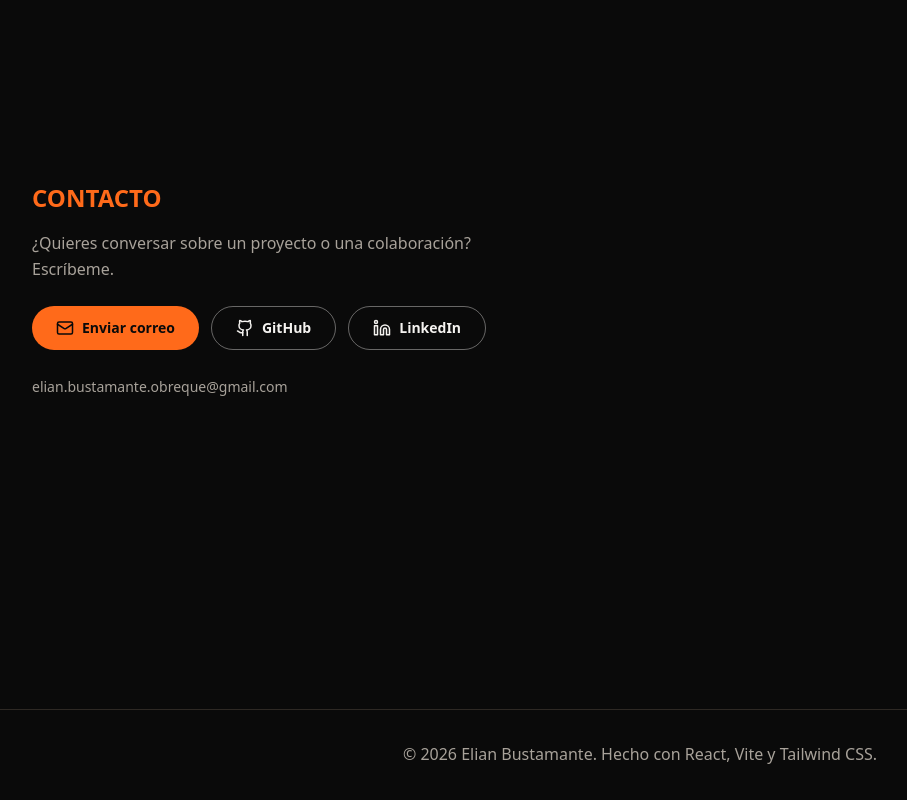
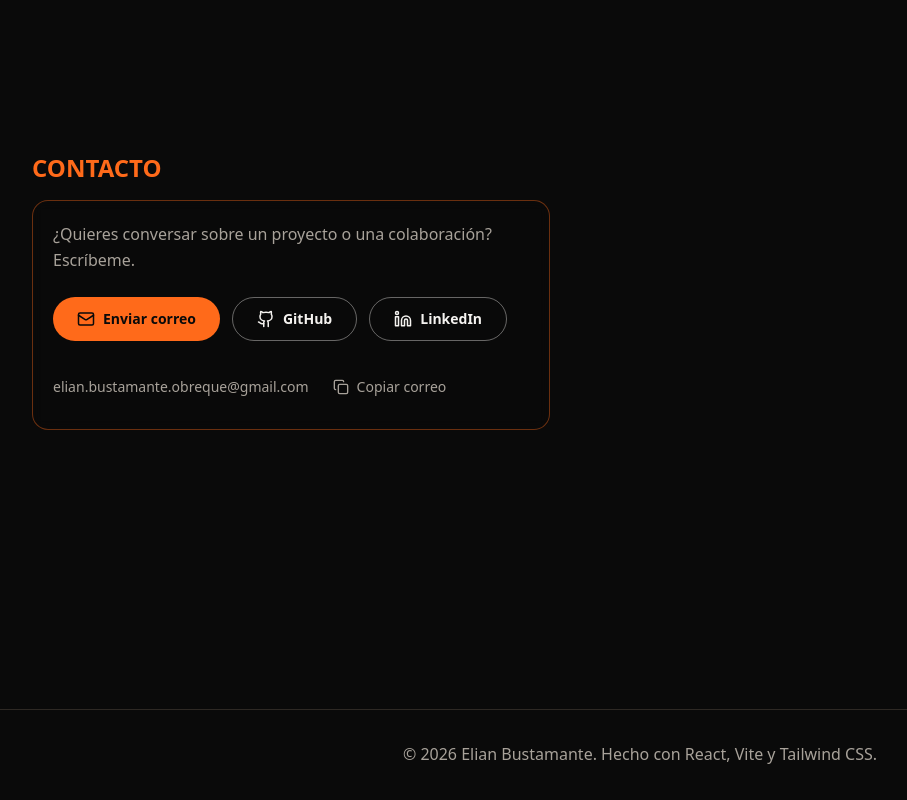
Before and after one commit to ElianBustamante/ElianBustamante.github.io, a React (Vite) app: page /#inicio in a window 1280 px wide. Shown: the part 3339-4139 px from the top of the page, without its empty margins (0-907 px from the left). Built offline with nearby package versions, Linux system fonts and the light colour scheme.

Commit message:
feat(contact): use glass card and replace mailto address link with copy button

```diff
--- a/src/components/Contact.jsx
+++ b/src/components/Contact.jsx
@@ -1,20 +1,52 @@
+import { useEffect, useRef, useState } from 'react'
 import { useTranslation } from 'react-i18next'
 import Section from './Section'
 import { site } from '../data/site'
 import { isHttpsUrl } from '../lib/url'
-import { IconMail, IconGithub, IconLinkedin } from './icons'
+import { GLASS_CARD } from '../lib/glass'
+import { IconMail, IconGithub, IconLinkedin, IconCopy, IconCheck } from './icons'
 
 export default function Contact({ siteData = site }) {
   const { t } = useTranslation()
   const { email, githubUrl, linkedinUrl } = siteData
   const hasValidEmail = typeof email === 'string' && email.includes('@')
+  const [copied, setCopied] = useState(false)
+  const addressRef = useRef(null)
+  const timerRef = useRef(null)
+
+  useEffect(() => () => clearTimeout(timerRef.current), [])
+
+  const selectAddressText = () => {
+    if (addressRef.current) {
+      window.getSelection?.()?.selectAllChildren?.(addressRef.current)
+    }
+  }
+
+  const handleCopy = async () => {
+    if (!navigator.clipboard || typeof navigator.clipboard.writeText !== 'function') {
+      selectAddressText()
+      return
+    }
+    try {
+      await navigator.clipboard.writeText(email)
+      clearTimeout(timerRef.current)
+      setCopied(true)
+      timerRef.current = setTimeout(() => {
+        setCopied(false)
+      }, 2000)
+    } catch {
+      selectAddressText()
+    }
+  }
 
   const baseBtnClass =
     'inline-flex min-h-[44px] items-center justify-center gap-2 rounded-full px-4 sm:px-6 text-[0.875rem] font-semibold transition-colors focus-visible:outline-none focus-visible:ring-2 focus-visible:ring-accent'
 
   return (
     <Section id="contacto" titleKey="contact.title">
-      <div className="mt-4 compact:mt-2 space-y-6 compact:space-y-3">
+      <div
+        className={`${GLASS_CARD} w-fit max-w-full p-4 sm:p-5 compact:p-2.5 compact:px-4 [@media(min-height:441px)]:compact:p-4 mt-4 compact:mt-2 space-y-6 compact:space-y-3`}
+      >
         <p className="max-w-[52ch] text-muted text-[1rem] compact:text-[0.875rem] leading-relaxed">
           {t('contact.text')}
         </p>
@@ -56,13 +88,21 @@ export default function Contact({ siteData = site }) {
         </div>
 
         {hasValidEmail && (
-          <div>
-            <a
-              href={`mailto:${email}`}
-              className="text-[0.875rem] text-muted hover:text-accent transition-colors focus-visible:outline-none focus-visible:ring-2 focus-visible:ring-accent rounded break-words"
+          <div className="flex flex-wrap items-center gap-x-3 gap-y-1">
+            <span ref={addressRef} className="select-all break-words text-[0.875rem] text-muted">
+              {email}
+            </span>
+            <button
+              type="button"
+              onClick={handleCopy}
+              className="inline-flex min-h-[44px] items-center gap-2 rounded-full px-3 text-[0.875rem] text-muted transition-colors hover:text-accent focus-visible:outline-none focus-visible:ring-2 focus-visible:ring-accent"
             >
-              {email}
-            </a>
+              {copied ? <IconCheck size={16} /> : <IconCopy size={16} />}
+              <span>{copied ? t('contact.copied') : t('contact.copy')}</span>
+            </button>
+            <span className="sr-only" aria-live="polite">
+              {copied ? t('contact.copied') : ''}
+            </span>
           </div>
         )}
       </div>
```
